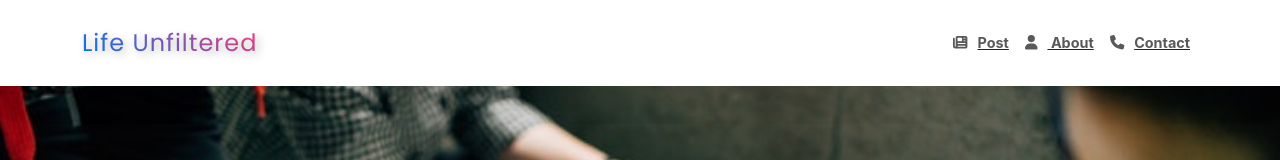
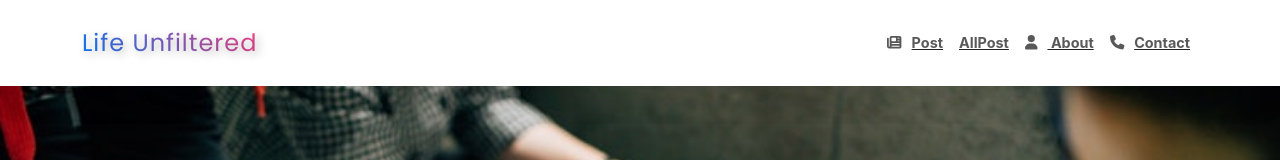
Before and after one commit to sameerpise/Blog, a React (Vite) app in the folder blog/: page / in a window 1280 px wide. Shown: the top 160 px of the page. Built offline with nearby package versions, Linux system fonts and the light colour scheme.

Commit message:
Update NavBar.jsx

```diff
--- a/blog/src/Componets/NavBar.jsx
+++ b/blog/src/Componets/NavBar.jsx
@@ -77,9 +77,9 @@ const NavBar = () => {
 
             </li> */}
 
-            {/* <li className="nav-item">
-              <a className="nav-link" to="/category">Category</a>
-            </li> */}
+            <li className="nav-item animated-underline ">
+              <a className="nav-link hover:text-green-500 transition duration-300" href="/AllPostt">AllPost</a>
+            </li>
             <li className="nav-item animated-underline ">
               <a className="nav-link hover:text-green-500 transition duration-300" href="/about"> <FontAwesomeIcon icon={faUser} className="mr-2" style={{marginRight:"10px"}} /> About</a>
             </li>
```
